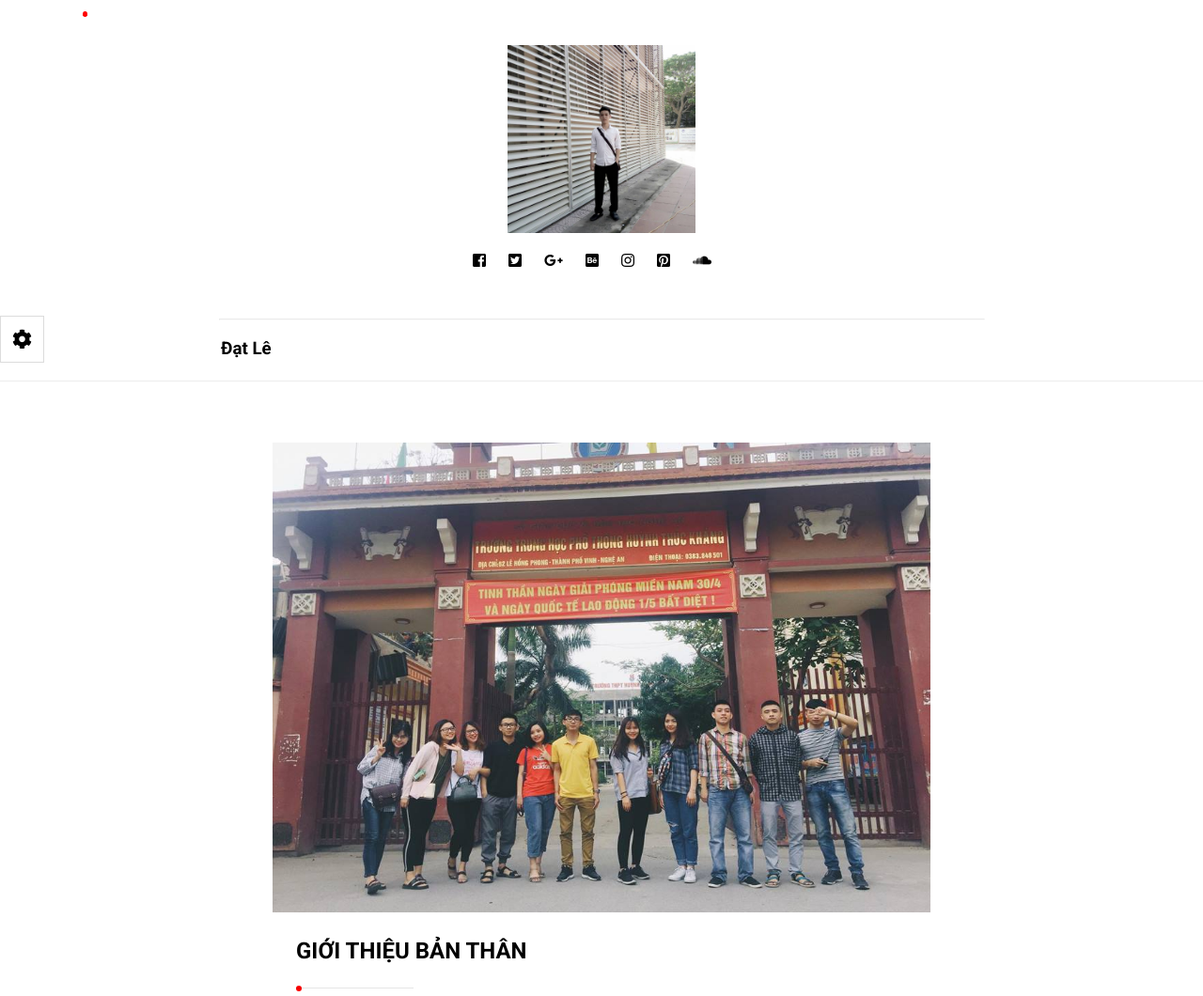
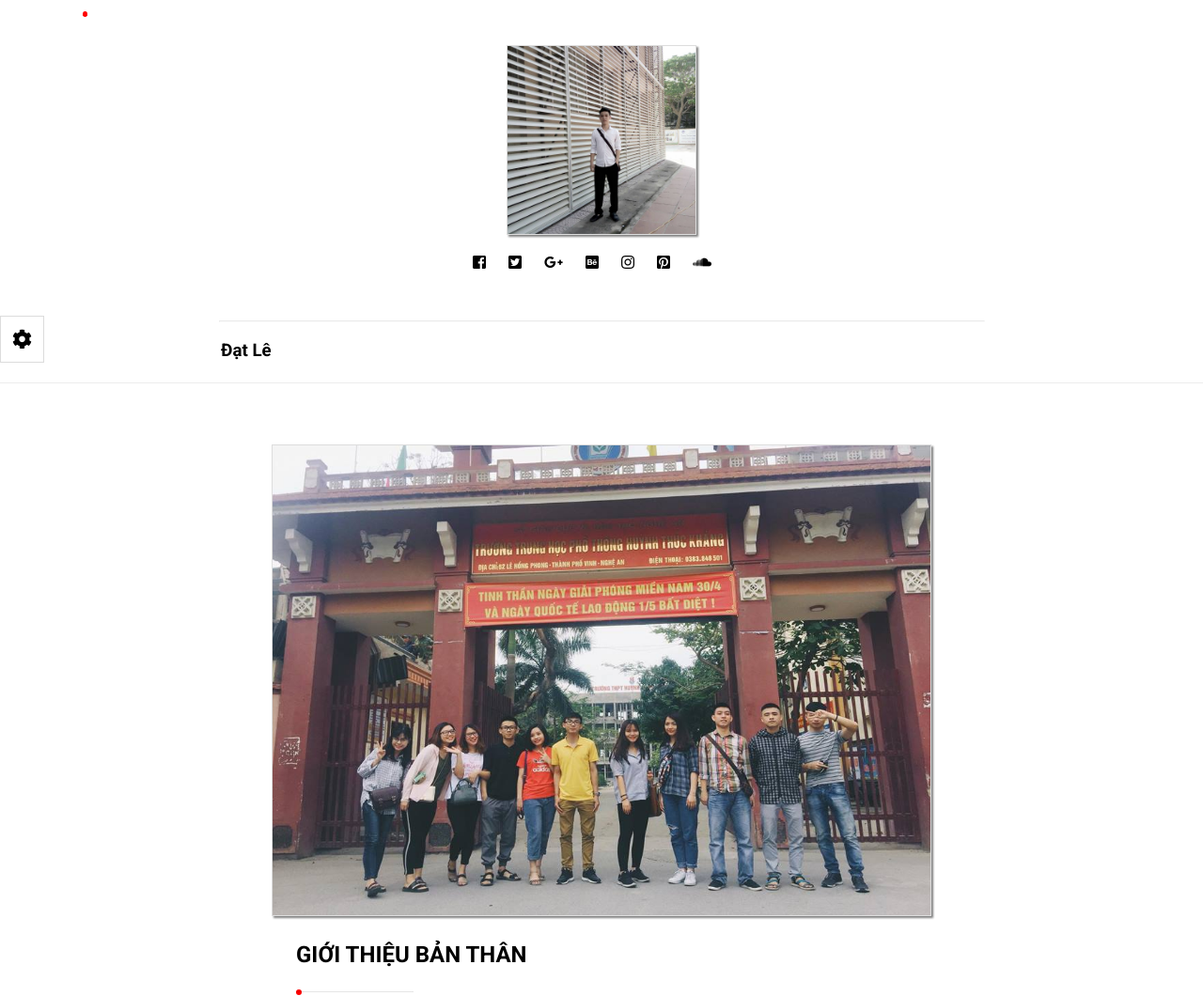
Before and after one commit to datdv123/datdv123.github.io, a plain HTML site: page letiendat/index.html in a window 1280 px wide. Shown: the top 1060 px of the page at 94% size. Drawn offline with Linux system fonts and the light colour scheme.

Commit message:
Update style.css

```diff
--- a/letiendat/style.css
+++ b/letiendat/style.css
@@ -1,3 +1,7 @@
+img{
+    box-shadow: 2px 2px 2px grey;
+    border: 1px solid #ddd;
+}
 *{
 	padding: 0;
 	margin: 0;
```
